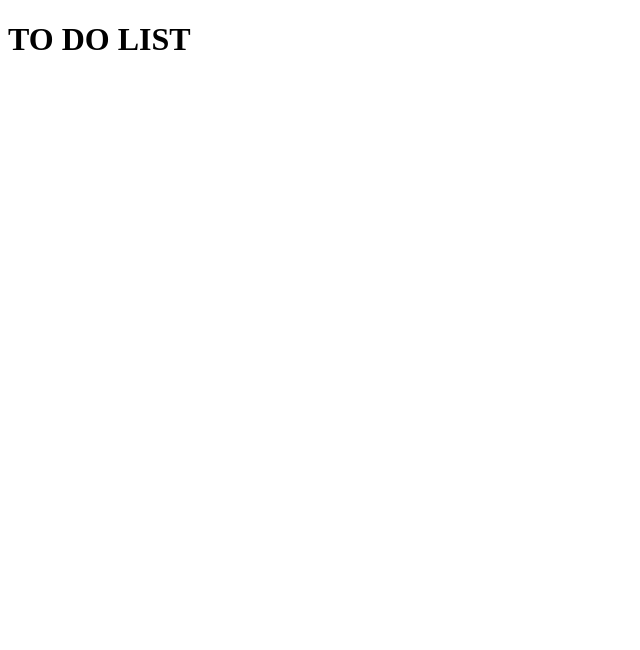
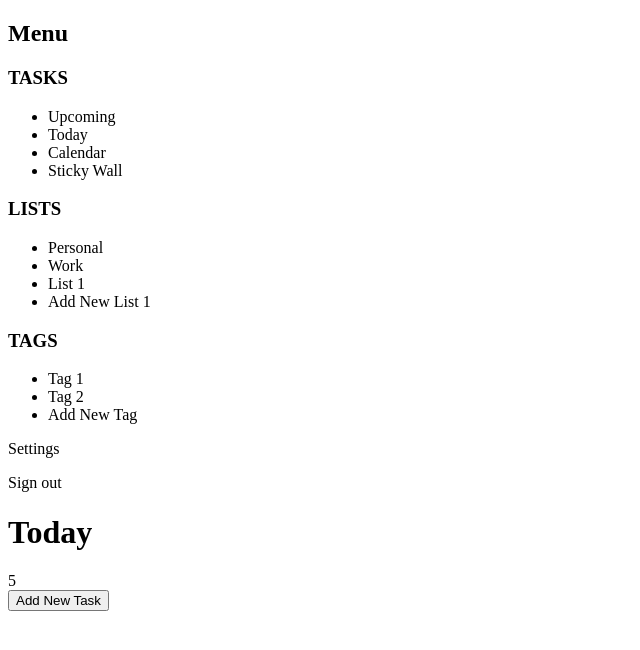
Before and after one commit to AndresDev28/To-Do-List-TOP, a website built with webpack: page src/index.html in a window 1280 px wide. Shown: the whole page, without its empty margins (0-640 px from the left). Built offline with nearby package versions, Linux system fonts and the light colour scheme.

Commit message:
Create basic structure for index.html with HTML boilerplate and initial layout

```diff
--- /dev/null
+++ b/src/assets/style.css
@@ -0,0 +1,3 @@
+.title {
+  color: blue;
+}
--- a/src/index.html
+++ b/src/index.html
@@ -6,6 +6,46 @@
   <title>To-Do-List app</title>
 </head>
 <body>
-  <h1>TO DO LIST</h1>
+  <div class="sidebar">
+    <h2 class="menu-title">Menu</h2>
+    <h3 class="tasks-title">TASKS</h3>
+    <ul class="tasks-list">
+      <li class="task-name">Upcoming</li>
+      <li class="task-name">Today</li>
+      <li class="task-name">Calendar</li>
+      <li class="task-name">Sticky Wall</li>
+    </ul>
+
+    <h3 class="list-title">LISTS</h3>
+    <ul class="list-list">
+      <li class="list-name">Personal</li>
+      <li class="list-name">Work</li>
+      <li class="list-name">List 1</li>
+      <li class="list-name">Add New List 1</li>
+    </ul>
+  </div>
+
+  <h3 class="tag-title">TAGS</h3>
+  <ul class="tags-list">
+    <li class="tag-name">Tag 1</li>
+    <li class="tag-name">Tag 2</li>
+    <li class="tag-name">Add New Tag</li>
+  </ul>
+
+  <div class="settings">
+    <p class="settings">Settings</p>
+    <p class="sign-out">Sign out</p>
+  </div>
+
+  <div class="main-content">
+    <header>
+      <h1>Today</h1>
+      <span>5</span>
+    </header>
+    <button class="task-btn" id="add-task-btn">Add New Task</button>
+    <ul class="task-list" id="task-list">
+      <!-- Tasks will be dynamically added here -->
+    </ul>
+  </div>
 </body>
 </html>
--- a/src/index.js
+++ b/src/index.js
@@ -0,0 +1 @@
+import './assets/style.css';
```
Also changed, not shown: src/assets/template.png (added), 2 other files.
